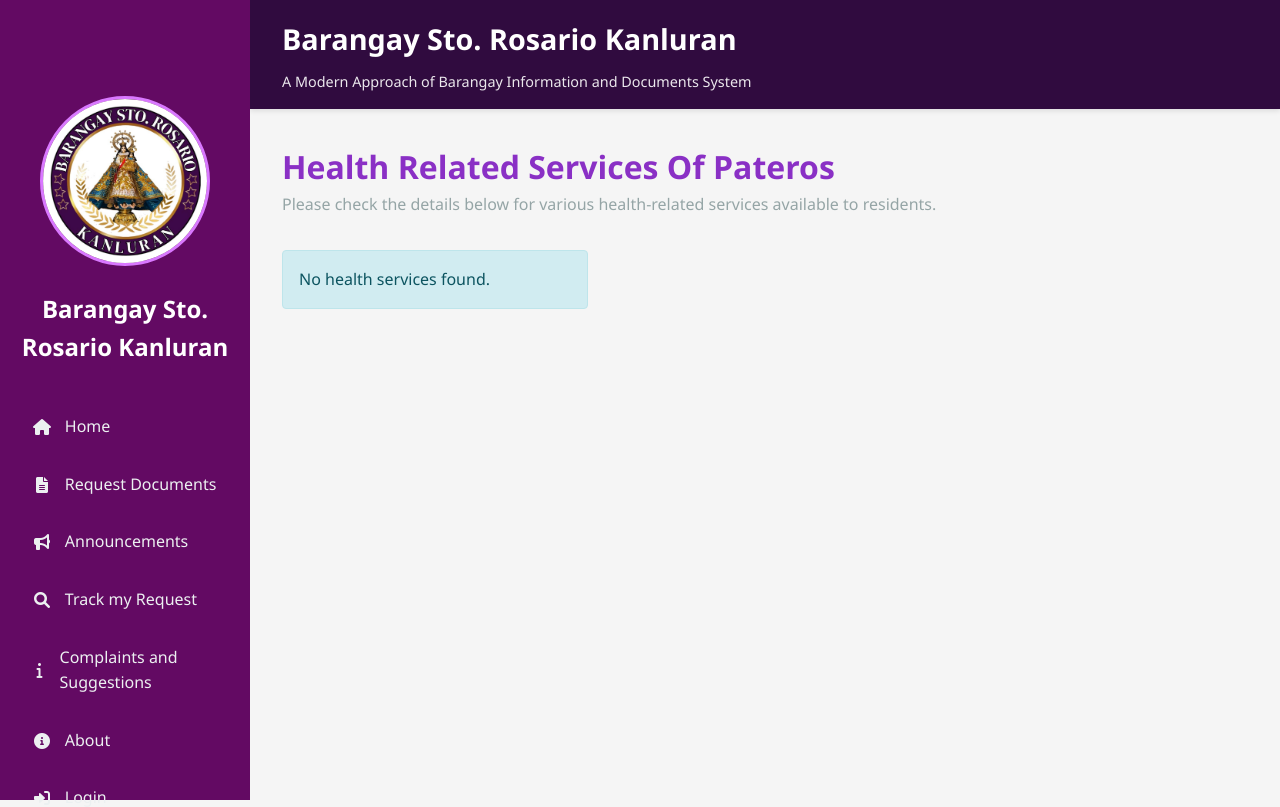
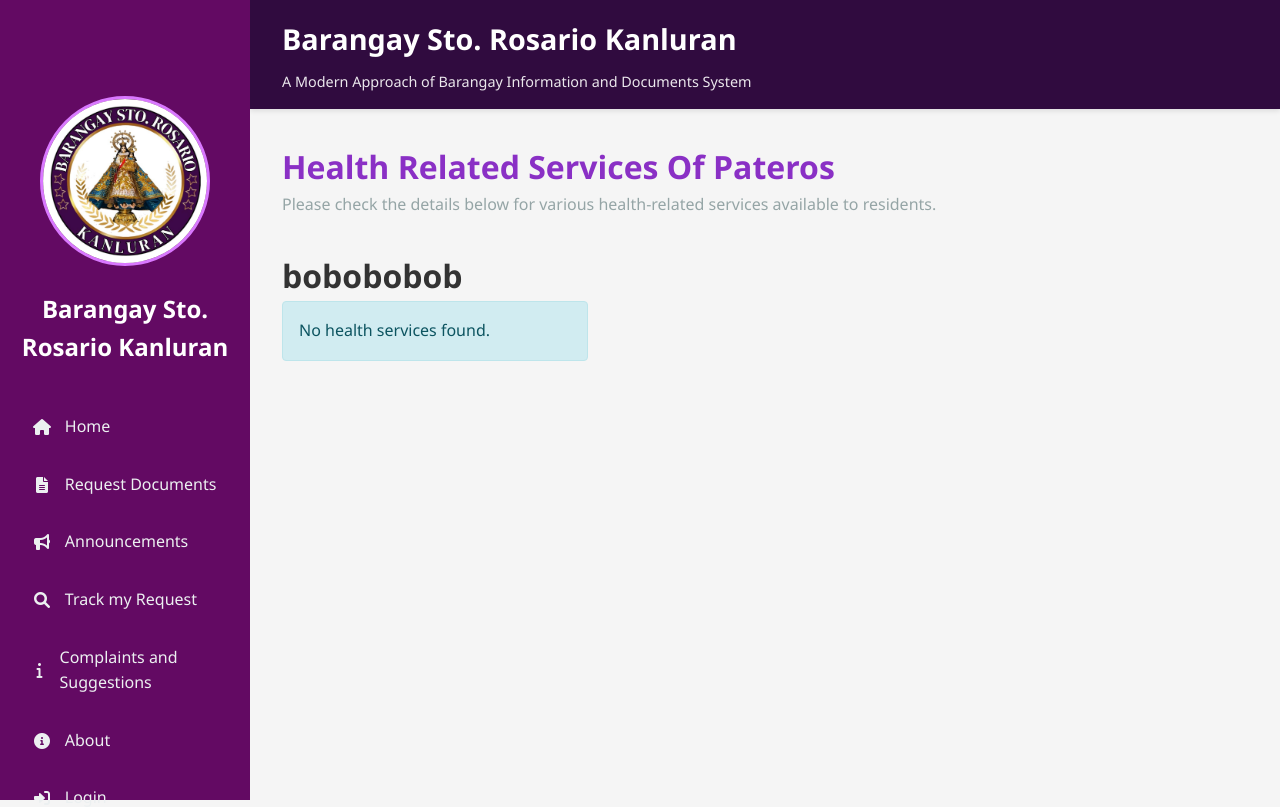
Before and after one commit to geremee/barangay_system, a PHP site: page /health.php in a window 1280 px wide. Shown: the top 807 px of the page. Run offline with PHP 8.4, Linux system fonts and the light colour scheme; data that the repository does not hold is empty.

Commit message:
Line 21 changes

```diff
--- a/health.php
+++ b/health.php
@@ -18,7 +18,9 @@ require_once 'includes/config.php';
             <h1>Health Related Services Of Pateros</h1>
             <p>Please check the details below for various health-related services available to residents.</p>
         </div>
-
+    <div class="bobo">
+        <h1>bobobobob</h1>
+    </div>
         <div class="health-services">
             <?php
             $stmt = $conn->prepare("SELECT * FROM programs WHERE category = 'health' ORDER BY title");
```
